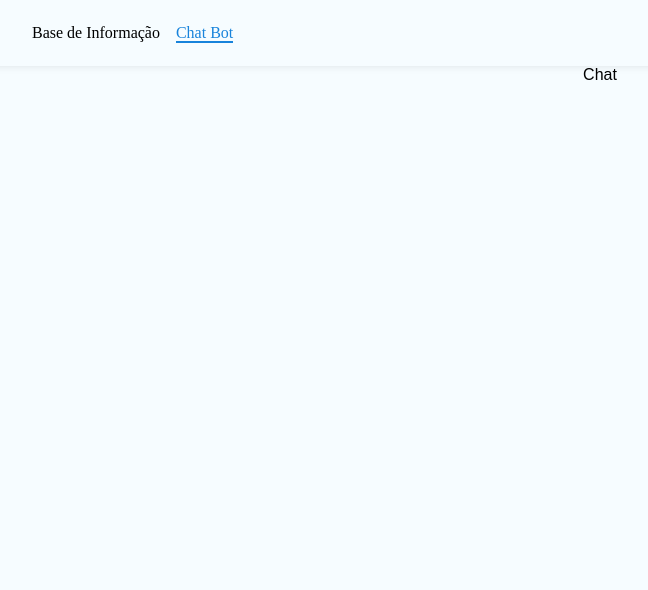
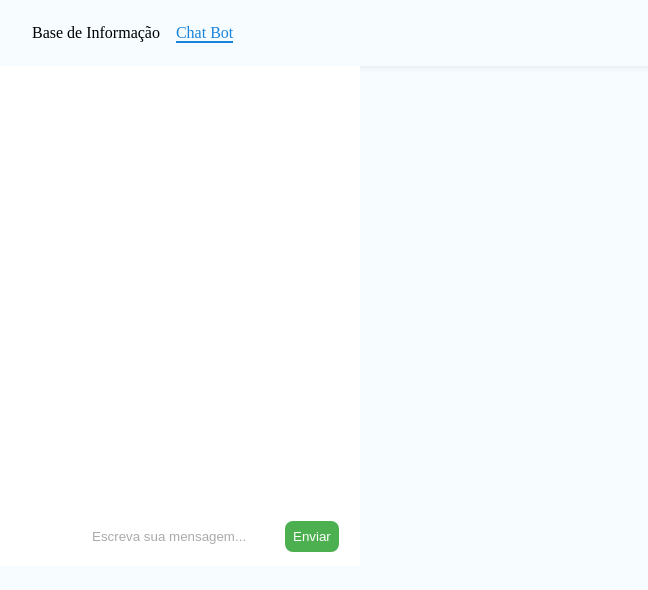
Before and after one commit to Flayban/projeto-chatbot, a React (Create React App) app: page /Chatbot in a window 1280 px wide. Shown: the top 590 px of the page, without its empty margins (40-688 px from the left). Built offline with nearby package versions, Linux system fonts and the light colour scheme.

Commit message:
criação do js, css e html na page chat

```diff
--- a/src/Pages/Chat/Chat.jsx
+++ b/src/Pages/Chat/Chat.jsx
@@ -1,8 +1,31 @@
+import styles from "./Chat.module.css"
+import React, { useState } from 'react';
+const Chat = () => {
+  const [messages, setMessages] = useState([])
+  const [inputMessage, setInputMessage] = useState('')
 
-
-const Chat = () => {
+  const handleSubmit = (e) => {
+    e.preventDefault()
+    if (inputMessage) {
+      setMessages([ {text: inputMessage, sent: true},...messages])
+      setInputMessage('')
+    }
+ }
   return (
-    <div>Chat</div>
+    <div>
+      <div className={styles.chatContainer}>
+        <div className={styles.messages}>{messages.map((message, index) => (
+            <div key={index} className={message.sent ? 'message messageSent' : 'message messageReceived'}>
+              {message.text}
+            </div>
+          ))}
+        </div>
+        <form className={styles.inputContainer} onSubmit={handleSubmit}>
+          <input type="text" value={inputMessage} onChange={(e) => setInputMessage(e.target.value)} className={styles.inputField} placeholder="Escreva sua mensagem..."/>
+          <button type="submit" className={styles.sendButton}>Enviar</button>
+        </form>
+      </div>
+    </div>
   )
 }
 
--- a/src/Pages/Chat/Chat.module.css
+++ b/src/Pages/Chat/Chat.module.css
@@ -0,0 +1,55 @@
+.chatContainer {
+    width: 400px;
+    height: 500px;
+    background-color: #ffffff;
+    display: flex;
+    flex-direction: column;
+    align-items: center;
+}
+.messages {
+    flex: 1;
+    overflow-y: auto;
+    padding: 10px;
+}
+.message {
+    max-width: 80%;
+    padding: 8px;
+    margin: 4px;
+    background-color: #f0f0f0;
+    border-radius: 8px;
+}
+
+
+.messageSent {
+    align-self: flex-end;
+    background-color: #4caf50;
+    color: #ffffff;
+}
+
+
+.messageReceived {
+    align-self: flex-start;
+    background-color: #e0e0e0;
+}
+.inputContainer {
+    display: flex;
+    width: 100%;
+    padding: 10px;
+}
+.inputField {
+    flex: 1;
+    padding: 8px;
+    margin: 4px;
+    border: none;
+    border-radius: 8px;
+    outline: none;
+}
+.sendButton {
+    padding: 8px;
+    margin: 4px;
+    cursor: pointer;
+    background-color: #4caf50;
+    color: #ffffff;
+    border: none;
+    border-radius: 8px;
+}
```
